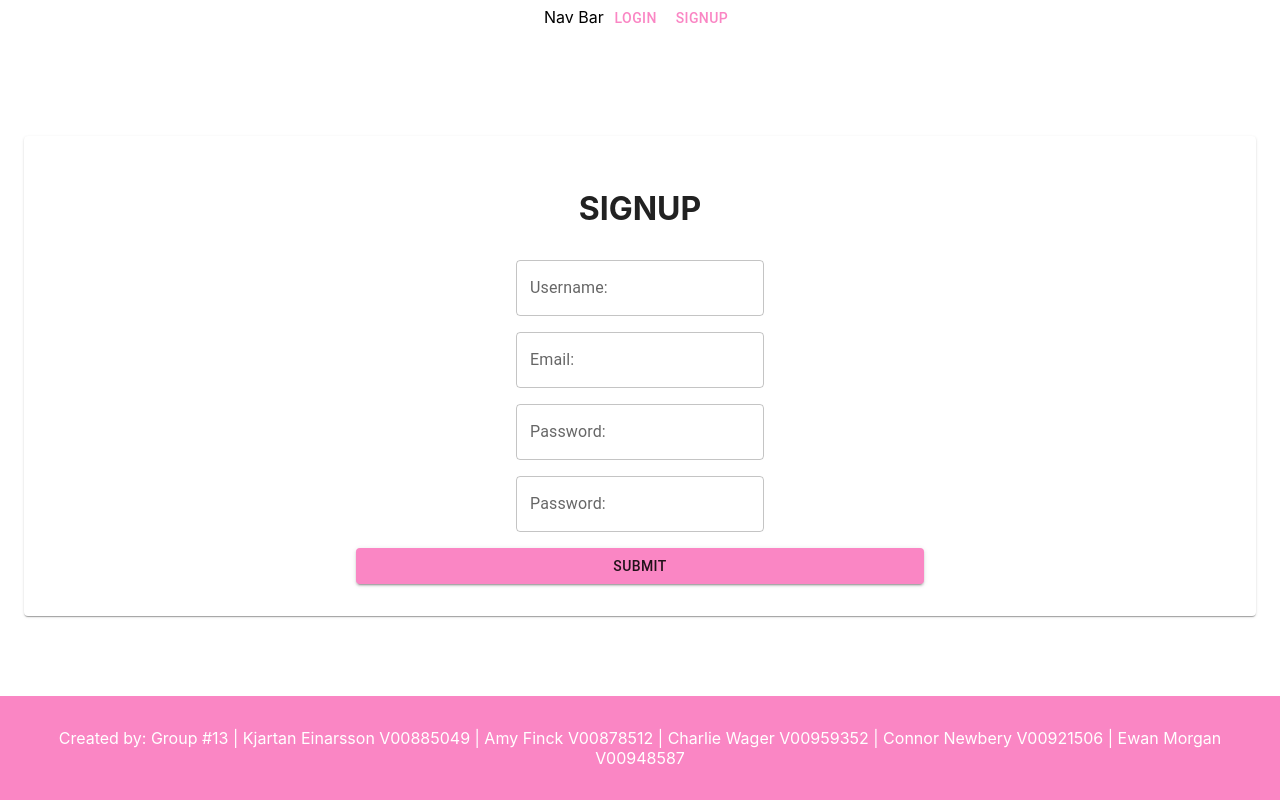
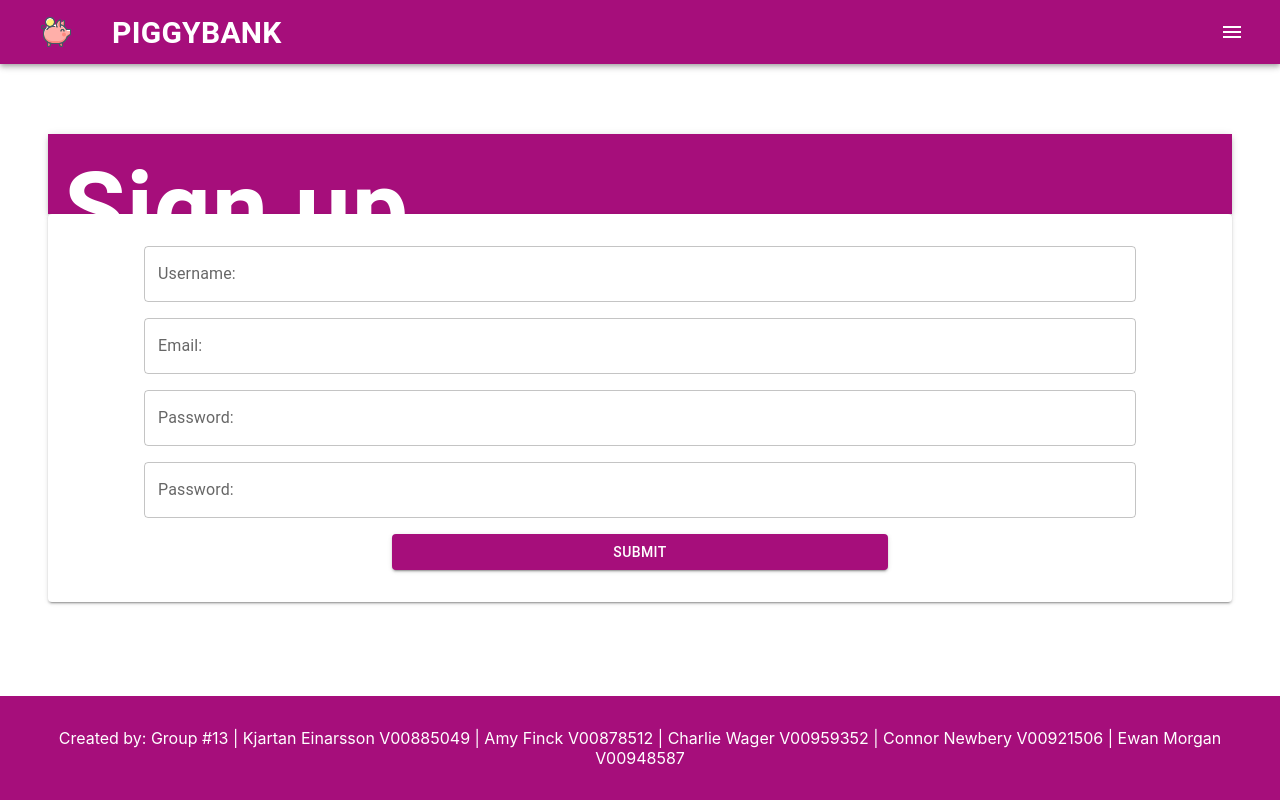
Before and after one commit to KjartanE/Seng371Project, a Next.js app in the folder app/: page /user/signup in a window 1280 px wide. Built offline with nearby package versions, Linux system fonts and the light colour scheme.

Commit message:
Front end clean up

```diff
--- a/app/src/components/appbar.tsx
+++ b/app/src/components/appbar.tsx
@@ -5,7 +5,6 @@ export default function Appbar() {
   const userContext = useAuth()
 
   const user = userContext.currentUser()
-  console.log("user", user)
 
   return <Box>display User App details</Box>
 }
--- a/app/src/components/navbar.tsx
+++ b/app/src/components/navbar.tsx
@@ -1,26 +1,115 @@
 import { useAuth } from "@/context/UserContext"
-import { Button } from "@mui/material"
+import {
+  AppBar,
+  Button,
+  IconButton,
+  Menu,
+  MenuItem,
+  Toolbar,
+  Typography,
+} from "@mui/material"
+import { Box, Container } from "@mui/system"
 import type { NextPage } from "next"
+import Image from "next/image"
 import { useRouter } from "next/router"
 import * as React from "react"
+import MenuIcon from "@mui/icons-material/Menu"
 
 const NavBar: NextPage = () => {
   const router = useRouter()
   const userContext = useAuth()
   const user = userContext.currentUser()
+
+  const [anchorEl, setAnchorEl] = React.useState(null)
+  const open = Boolean(anchorEl)
+
+  const handleClick = (event: any) => {
+    setAnchorEl(event.currentTarget)
+  }
+  const handleClose = () => {
+    setAnchorEl(null)
+  }
+
   return (
-    <>
-      Nav Bar
-      {!user && (
-        <>
-          <Button onClick={() => router.push("/user/login")}>Login</Button>
-          <Button onClick={() => router.push("/user/signup")}>Signup</Button>
-        </>
-      )}
-      {user && user.username && (
-        <Button onClick={() => userContext.logout()}>Logout</Button>
-      )}
-    </>
+    <AppBar position="static">
+      <Container maxWidth="xl">
+        <Toolbar disableGutters>
+          <Box sx={{ flexGrow: 0, display: { xs: "none", md: "flex" } }}>
+            <Button onClick={() => router.push("/")}>
+              <Image
+                src={"/piggy-bank.png"}
+                alt={"piggy bank"}
+                loading="lazy"
+                width={32}
+                height={32}
+              />
+            </Button>
+          </Box>
+          <Box px={2} sx={{ flexGrow: 1, display: { xs: "none", md: "flex" } }}>
+            <Button onClick={() => router.push("/")}>
+              <Typography fontSize={30} color="white" textAlign="center">
+                <strong>PiggyBank</strong>
+              </Typography>
+            </Button>
+          </Box>
+          <Box sx={{ flexGrow: 0 }}>
+            <IconButton
+              size="large"
+              aria-label="account of current user"
+              aria-controls="menu-appbar"
+              aria-haspopup="true"
+              onClick={handleClick}
+              color="inherit"
+            >
+              <MenuIcon />
+            </IconButton>
+            <Menu
+              id="menu-appbar"
+              anchorOrigin={{
+                vertical: "top",
+                horizontal: "right",
+              }}
+              transformOrigin={{
+                vertical: "top",
+                horizontal: "right",
+              }}
+              anchorEl={anchorEl}
+              open={open}
+              onClose={handleClose}
+              sx={{ marginTop: "40px" }}
+            >
+              {!user && (
+                <Box>
+                  <MenuItem key={"login"}>
+                    <Button onClick={() => router.push("/user/login")}>
+                      <Typography color="black" textAlign="center">
+                        Login
+                      </Typography>
+                    </Button>
+                  </MenuItem>
+                  <Button onClick={() => router.push("/user/signup")}>
+                    <MenuItem key={"signup"}>
+                      <Typography color="black" textAlign="center">
+                        Signup
+                      </Typography>
+                    </MenuItem>
+                  </Button>
+                </Box>
+              )}
+              {user && user.username && (
+                <MenuItem key={"logout"}>
+                  <Button onClick={() => userContext.logout()}>
+                    <Typography color="black" textAlign="center">
+                      Logout
+                    </Typography>
+                  </Button>
+                </MenuItem>
+              )}
+            </Menu>
+          </Box>
+        </Toolbar>
+      </Container>
+    </AppBar>
   )
 }
 
--- a/app/src/context/UserContext.tsx
+++ b/app/src/context/UserContext.tsx
@@ -66,9 +66,11 @@ export function AuthProvider({ children }: { children: ReactNode }) {
    */
   useEffect(() => {
     const storageUser = localStorage.getItem("user")
+    console.log("storageUser", storageUser)
 
     if (storageUser) {
       const loadedUser: userData = JSON.parse(storageUser)
+      console.log("loadedUser", loadedUser)
 
       if (loadedUser && loadedUser != undefined) {
         setUser(loadedUser)
@@ -128,10 +130,12 @@ export function AuthProvider({ children }: { children: ReactNode }) {
       email: signupDetails.email,
       password: signupDetails.password1,
     })
+    console.log("JSONdata", JSONdata)
 
     const response = await fetchWrapper.post(`${baseUrl}/signup`, {
       JSONdata,
     })
+    console.log("response", response)
 
     if (response) {
       router.push("/user/login")
--- a/app/src/helpers/api/user-repo.tsx
+++ b/app/src/helpers/api/user-repo.tsx
@@ -62,6 +62,7 @@ const findEmail = async (email: string) => {
     const result = await excuteQuery("SELECT * FROM login WHERE email = ?;", [
       email,
     ])
+    console.log("result", result)
     if (result) {
       return result
     }
--- a/app/src/pages/layout/layout.tsx
+++ b/app/src/layout/appLayout.tsx
@@ -1,5 +1,5 @@
-import Footer from "../../components/footer"
-import Navbar from "../../components/navbar"
+import Footer from "../components/footer"
+import Navbar from "../components/navbar"
 import styles from "../../styles/Home.module.css"
 import { Box, Container, Grid } from "@mui/material"
 
@@ -16,7 +16,7 @@ export default function Layout({ children }: any) {
         <Navbar />
       </Box>
       <Box sx={{ display: "flex", flex: 1 }}>
-        <Container maxWidth={"xl"}>
+      <Container maxWidth={"xl"}>
           <Box
             sx={{
               display: "flex",
--- a/app/src/pages/_app.tsx
+++ b/app/src/pages/_app.tsx
@@ -2,7 +2,7 @@ import { AuthProvider } from "@/context/UserContext"
 import "@/styles/globals.css"
 import { ThemeProvider } from "@mui/system"
 import type { AppProps } from "next/app"
-import Layout from "./layout/layout"
+import Layout from "../layout/appLayout"
 import { theme } from "@/styles/appTheme"
 import { AccProvider } from "@/context/AccountContext"
 
--- a/app/src/pages/index.tsx
+++ b/app/src/pages/index.tsx
@@ -10,8 +10,9 @@ export default function Home() {
         <meta name="viewport" content="width=device-width, initial-scale=1" />
         <link rel="icon" href="/piggy-bank.ico" />
       </Head>
-      <main className={styles.main}>
+      <main>
         <div className={styles.description}>{"Home Page <3"}</div>
+        TODO: Add a good looking Landing page
       </main>
     </>
   )
--- a/app/src/pages/main.tsx
+++ b/app/src/pages/main.tsx
@@ -12,11 +12,7 @@ export default function Main() {
   const router = useRouter()
 
   const user = userContext.currentUser()
-  // console.log('userContext', userContext);
-  // console.log('userContext.currentUser()', userContext.currentUser());
-
   const account = accountContext.currentAccount()
-  // console.log('account', account);
 
   return (
     <>
--- a/app/src/pages/user/signup.tsx
+++ b/app/src/pages/user/signup.tsx
@@ -1,7 +1,9 @@
 import { Formik } from "formik"
 import * as Yup from "yup"
-import { Box, Button, Grid, Paper, TextField } from "@mui/material"
+import { Box, Button, Grid, Paper, TextField, Typography } from "@mui/material"
 import { useAuth } from "../../context/UserContext"
+import { Container } from "@mui/system"
+import { theme } from "@/styles/appTheme"
 
 export const signupSchema = Yup.object().shape({
   username: Yup.string().required("Required"),
@@ -29,7 +31,7 @@ const SignupForm = () => {
   }
 
   return (
-    <Box>
+    <Container maxWidth={"xl"}>
       <Formik
         validationSchema={signupSchema}
         initialValues={{
@@ -51,14 +53,25 @@ const SignupForm = () => {
           handleSubmit,
         }: any) => (
           <Box>
-            <Paper>
-              <Box m={4} pt={4}>
-                <h1>SIGNUP</h1>
+             <Paper elevation={3}>
+              <Box
+                px={2}
+                sx={{
+                  backgroundColor: theme.palette.primary.main,
+                  height: "10vh",
+                }}
+              >
+                <Typography fontSize={100} color="white" textAlign="left">
+                  <strong>Sign up</strong>
+                </Typography>
               </Box>
-              <Box m={2} px={4} pb={4}>
+            </Paper>
+            <Paper elevation={2}>
+              <Box mx={8} p={4}>
                 <Grid container direction={"column"} spacing={2}>
                   <Grid item>
                     <TextField
+                      fullWidth
                       type="username"
                       name="username"
                       label="Username:"
@@ -73,6 +86,7 @@ const SignupForm = () => {
                   </Grid>
                   <Grid item>
                     <TextField
+                      fullWidth
                       type="email"
                       name="email"
                       label="Email:"
@@ -88,6 +102,7 @@ const SignupForm = () => {
                   </Grid>
                   <Grid item>
                     <TextField
+                      fullWidth
                       type="password"
                       name="password1"
                       label="Password:"
@@ -106,6 +121,7 @@ const SignupForm = () => {
                   </Grid>
                   <Grid item>
                     <TextField
+                      fullWidth
                       type="password"
                       name="password2"
                       label="Password:"
@@ -138,7 +154,7 @@ const SignupForm = () => {
           </Box>
         )}
       </Formik>
-    </Box>
+    </Container>
   )
 }
 
--- a/app/src/styles/Home.module.css
+++ b/app/src/styles/Home.module.css
@@ -124,11 +124,6 @@
   }
 }
 
-.login {
-  width: 360px;
-  margin: auto;
-}
-
 .posts {
   margin-top: 1em;
   margin-bottom: 1em;
--- a/app/src/styles/appTheme.tsx
+++ b/app/src/styles/appTheme.tsx
@@ -3,13 +3,13 @@ import { createTheme } from "@mui/material/styles"
 export const theme = createTheme({
   palette: {
     primary: {
-      main: "#FA86C4",
+      main: "#A60E7B",
     },
     secondary: {
       main: "#B86692",
     },
     background:{
-        default: "#FCBACB"
+        default: "#ededed"
     }
   },
   typography: {
```
Also changed, not shown: app/src/pages/user/login.tsx (+31 -7 lines), 1 other file (tests, documents, lock files or other folders).
